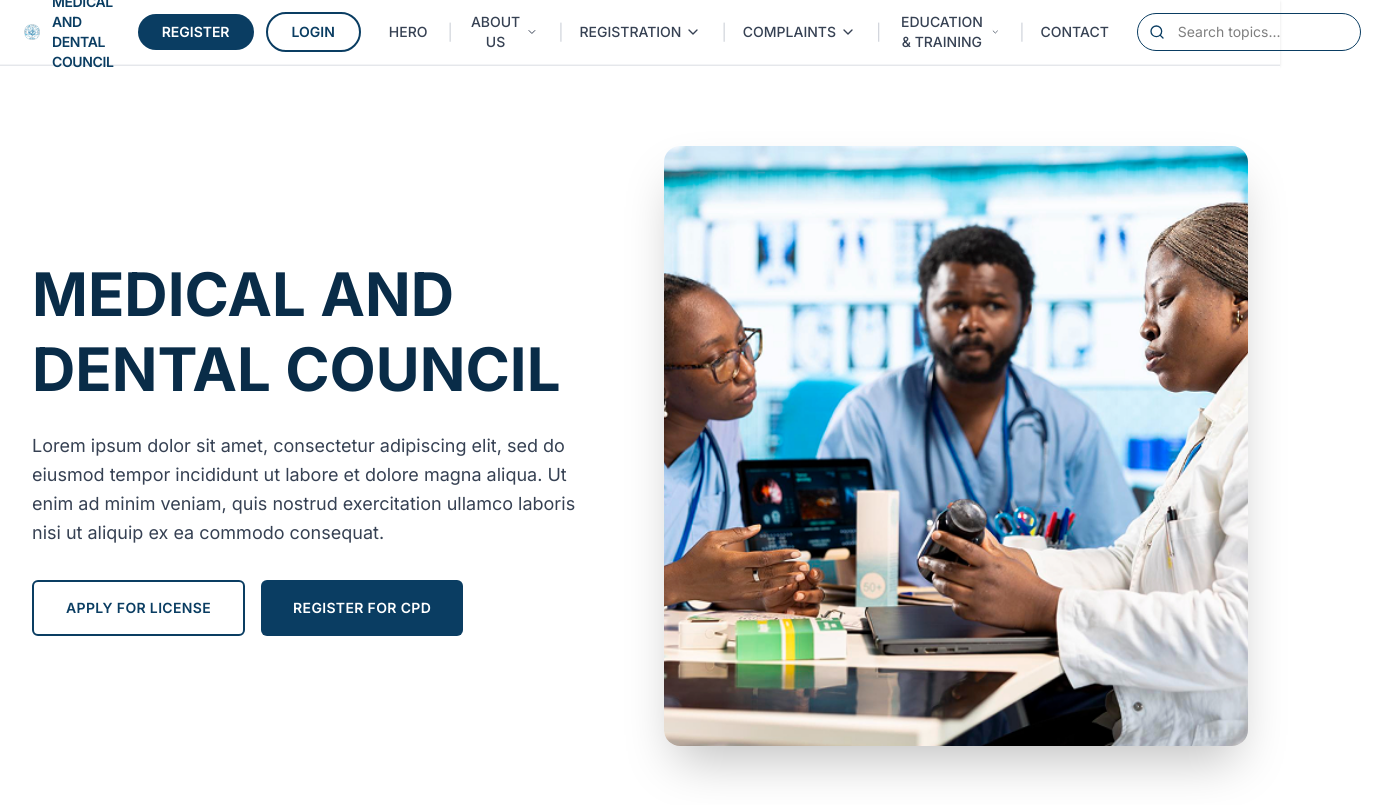
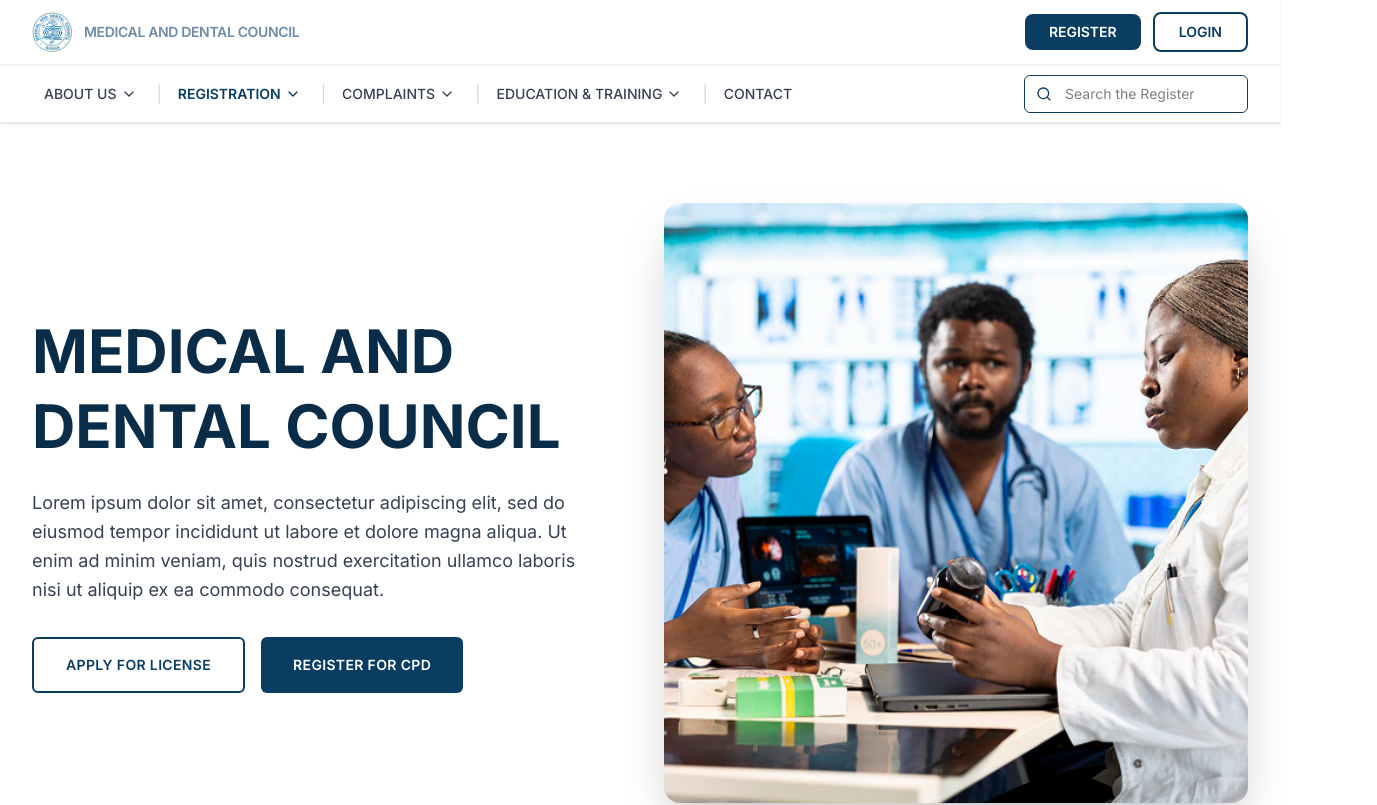
Before and after one commit to SummerHealthGH/mdc-landing-project, a Next.js app: page / in a window 1280 px wide. Shown: the top 805 px of the page, 1377 px wide, since content can reach past the window. Built offline with nearby package versions, Linux system fonts and the light colour scheme.

Commit message:
added responsiveness

```diff
--- a/app/globalComponents/Navigation.tsx
+++ b/app/globalComponents/Navigation.tsx
@@ -47,7 +47,6 @@ const Navigation = () => {
   };
 
   const navItems: NavItem[] = [
-    { label: "HERO", href: "#" },
     {
       label: "ABOUT US",
       hasDropdown: true,
@@ -65,41 +64,75 @@ const Navigation = () => {
     },
     {
       label: "EDUCATION & TRAINING",
+      href: "/EducationTrainingPage",
       hasDropdown: true,
       subItems: [
         {
           label: "Education",
           hasSubDropdown: true,
           subSubItems: [
-            { label: "Registration and Examinations", href: "#" },
-            { label: "PA Licentiate Exams", href: "#" },
-            { label: "Exams Visitation", href: "#" },
+            {
+              label: "Registration and Examinations",
+              href: "/EducationTrainingPage#registration-examinations",
+            },
+            {
+              label: "PA Licentiate Exams",
+              href: "/EducationTrainingPage#pa-licentiate-exams",
+            },
+            {
+              label: "Exams Visitation",
+              href: "/EducationTrainingPage#exams-visitation",
+            },
           ],
         },
         {
           label: "Housemanship / Internship",
           hasSubDropdown: true,
           subSubItems: [
-            { label: "Housemanship Medical and Dental Officers", href: "#" },
-            { label: "Internship PAs and CRAs", href: "#" },
+            {
+              label: "Housemanship Medical and Dental Officers",
+              href: "/EducationTrainingPage#housemanship-medical-dental",
+            },
+            {
+              label: "Internship PAs and CRAs",
+              href: "/EducationTrainingPage#internship-pas-cras",
+            },
           ],
         },
         {
           label: "CPD",
           hasSubDropdown: true,
           subSubItems: [
-            { label: "CPD Policies", href: "#" },
-            { label: "Accredited CPD Providers", href: "#" },
-            { label: "Accredited CPD Programs", href: "#" },
-            { label: "CPD Accredited Forms", href: "#" },
+            {
+              label: "CPD Policies",
+              href: "/EducationTrainingPage#cpd-policies",
+            },
+            {
+              label: "Accredited CPD Providers",
+              href: "/EducationTrainingPage#accredited-cpd-providers",
+            },
+            {
+              label: "Accredited CPD Programs",
+              href: "/EducationTrainingPage#accredited-cpd-programs",
+            },
+            {
+              label: "CPD Accredited Forms",
+              href: "/EducationTrainingPage#cpd-accredited-forms",
+            },
           ],
         },
         {
           label: "Accredited Training Institution",
           hasSubDropdown: true,
           subSubItems: [
-            { label: "Medical and Dental Training Schools", href: "#" },
-            { label: "PAs and CRA Training Schools", href: "#" },
+            {
+              label: "Medical and Dental Training Schools",
+              href: "/EducationTrainingPage#medical-dental-training-schools",
+            },
+            {
+              label: "PAs and CRA Training Schools",
+              href: "/EducationTrainingPage#pas-cra-training-schools",
+            },
           ],
         },
       ],
@@ -108,122 +141,42 @@ const Navigation = () => {
   ];
 
   return (
-    <div className="bg-white border-b border-gray-200 shadow-sm">
-      {/* Top Bar */}
+    <div className="bg-white border-b border-gray-200 shadow-sm sticky top-0 z-40">
+      {/* Top Bar with Logo and Register/Login Buttons - Responsive */}
       <div className="border-b border-gray-100">
-        <div className="max-w-7xl mx-auto px-6">
+        <div className="w-full px-4 sm:px-6 lg:px-8">
           <div className="flex items-center justify-between h-16">
-            {/* ✅ Logo */}
-            <div className="flex items-center space-x-3">
-              <div className="relative w-10 h-10">
+            {/* Left: Logo with Text */}
+            <div className="flex items-center space-x-2 sm:space-x-3 flex-shrink-0">
+              {/* Logo from images */}
+              <div className="relative w-10 h-10 flex-shrink-0">
                 <Image
                   src="/images/logo.png"
                   alt="Medical and Dental Council Logo"
                   fill
-                  className="object-contain rounded-lg"
+                  className="object-contain"
+                  priority
                 />
               </div>
-              <span className="text-sm font-semibold text-[#0A3D62] uppercase tracking-tight">
+              {/* Text next to logo - Hidden on very small screens */}
+              <span className="hidden sm:inline text-xs lg:text-sm font-semibold text-[#6B8BA8] uppercase tracking-tight whitespace-nowrap">
                 Medical and Dental Council
               </span>
             </div>
 
-            {/* ✅ Right Section */}
-            <div className="flex items-center space-x-4">
-              {/* Register & Login Buttons */}
-              <div className="hidden md:flex items-center space-x-3">
-                <button className="cursor-pointer px-6 py-2 bg-[#0A3D62] text-white text-sm font-semibold rounded-full hover:bg-[#092C48] transition-colors duration-200">
+            {/* Right: Register & Login Buttons - Hidden on Mobile */}
+            <div className="hidden lg:flex items-center space-x-2 lg:space-x-3 flex-shrink-0">
+              <button className="cursor-pointer px-4 lg:px-6 py-2 bg-[#0A3D62] text-white text-xs lg:text-sm font-semibold rounded-lg hover:bg-[#092C48] transition-colors duration-200">
                 REGISTER
               </button>
-                <button className="cursor-pointer px-6 py-2 bg-white text-[#0A3D62] text-sm font-semibold border-2 border-[#0A3D62] rounded-full hover:bg-[#0A3D62] hover:text-white transition-all duration-200">
+              <button className="cursor-pointer px-4 lg:px-6 py-2 bg-white text-[#0A3D62] text-xs lg:text-sm font-semibold border-2 border-[#0A3D62] rounded-lg hover:bg-[#0A3D62] hover:text-white transition-all duration-200">
                 LOGIN
               </button>
             </div>
 
-              {/* Navigation Links */}
-              <div className="hidden md:flex items-center space-x-1">
-                {navItems.map((item, index) => (
-                  <React.Fragment key={item.label}>
-                    {index > 0 && <span className="text-gray-300 mx-1">|</span>}
+            {/* Hamburger for Mobile/Tablet */}
             <button
-                      onMouseEnter={() =>
-                        item.hasDropdown && setActiveDropdown(item.label)
-                      }
-                      onMouseLeave={() => setActiveDropdown(null)}
-                      className="cursor-pointer relative px-3 py-2 text-sm font-medium text-gray-700 hover:text-[#0A3D62] transition-colors duration-200 flex items-center group"
-                    >
-                      {item.label}
-                      {item.hasDropdown && (
-                        <ChevronDown className="ml-1 w-4 h-4 transition-transform group-hover:rotate-180 duration-200" />
-                      )}
-
-                      {/* Dropdown Menu */}
-                      {item.hasDropdown && activeDropdown === item.label && (
-                        <div className="absolute top-full left-0 mt-2 min-w-max bg-white border border-gray-200 rounded-lg shadow-lg py-2 z-50">
-                          {item.subItems?.map((subItem, subIndex) => (
-                            <div
-                              key={subIndex}
-                              className="relative group"
-                              onMouseEnter={() =>
-                                setActiveSubDropdown(subItem.label)
-                              }
-                              onMouseLeave={() => setActiveSubDropdown(null)}
-                            >
-                              {subItem.hasSubDropdown &&
-                              subItem.subSubItems ? (
-                                <div className="flex items-center justify-between px-4 py-2 text-sm text-gray-700 hover:bg-[#0A3D62] hover:text-white cursor-pointer transition-colors duration-200">
-                                  <span>{subItem.label}</span>
-                                  <ChevronDown className="w-4 h-4 ml-2" />
-                                </div>
-                              ) : (
-                                <Link
-                                  href={subItem.href || "#"}
-                                  className="block px-4 py-2 text-sm text-gray-700 hover:bg-[#0A3D62] hover:text-white transition-colors duration-200 no-underline"
-                                >
-                                  {subItem.label}
-                                </Link>
-                              )}
-
-                              {/* Sub-sub dropdown */}
-                              {subItem.hasSubDropdown &&
-                                subItem.subSubItems &&
-                                activeSubDropdown === subItem.label && (
-                                  <div className="absolute left-full top-0 mt-0 w-64 bg-white border border-gray-200 rounded-lg shadow-lg py-2 z-50">
-                                    {subItem.subSubItems.map(
-                                      (subSubItem, subSubIndex) => (
-                                        <Link
-                                          key={subSubIndex}
-                                          href={subSubItem.href}
-                                          className="block px-4 py-2 text-sm text-gray-700 hover:bg-[#0A3D62] hover:text-white transition-colors duration-200 no-underline text-left"
-                                        >
-                                          {subSubItem.label}
-                                        </Link>
-                                      )
-                                    )}
-                                  </div>
-                                )}
-                            </div>
-                          ))}
-                        </div>
-                      )}
-                    </button>
-                  </React.Fragment>
-                ))}
-              </div>
-
-              {/* Search Bar */}
-              <div className="hidden md:block relative">
-                <input
-                  type="text"
-                  placeholder="Search topics..."
-                  className="pl-10 pr-4 py-2 w-56 text-sm border border-[#0A3D62] rounded-full focus:outline-none focus:ring-2 focus:ring-[#0A3D62]/30 focus:border-[#0A3D62]"
-                />
-                <Search className="absolute left-3 top-1/2 transform -translate-y-1/2 w-4 h-4 text-[#0A3D62]" />
-              </div>
-
-              {/* Hamburger for Mobile */}
-              <button
-                className="cursor-pointer md:hidden ml-2 p-2 rounded-full border border-gray-200"
+              className="lg:hidden p-2 rounded-lg border border-gray-300 hover:bg-gray-50 transition-colors"
               onClick={() => setMobileOpen(!mobileOpen)}
               aria-label="Open menu"
             >
@@ -244,20 +197,111 @@ const Navigation = () => {
           </div>
         </div>
       </div>
+
+      {/* Main Menu and Search Bar - Desktop Only */}
+      <div className="hidden lg:block border-t border-gray-100">
+        <div className="w-full px-8">
+          <div className="flex items-center justify-between h-14">
+            {/* Navigation Links */}
+            <div className="flex items-center space-x-1">
+              {navItems.map((item, index) => (
+                <React.Fragment key={item.label}>
+                  {index > 0 && <span className="text-gray-300 mx-1">|</span>}
+                  <button
+                    onMouseEnter={() =>
+                      item.hasDropdown && setActiveDropdown(item.label)
+                    }
+                    onMouseLeave={() => setActiveDropdown(null)}
+                    className={`cursor-pointer relative px-3 py-2 text-sm font-medium transition-colors duration-200 flex items-center group whitespace-nowrap ${
+                      item.label === "REGISTRATION"
+                        ? "text-[#0A3D62] font-semibold"
+                        : "text-gray-700 hover:text-[#0A3D62]"
+                    }`}
+                  >
+                    {item.label}
+                    {item.hasDropdown && (
+                      <ChevronDown className="ml-1 w-4 h-4 transition-transform group-hover:rotate-180 duration-200" />
+                    )}
+
+                    {/* Dropdown Menu */}
+                    {item.hasDropdown && activeDropdown === item.label && (
+                      <div className="absolute top-full left-0 mt-2 min-w-max bg-white border border-gray-200 rounded-lg shadow-lg py-2 z-50">
+                        {item.subItems?.map((subItem, subIndex) => (
+                          <div
+                            key={subIndex}
+                            className="relative group"
+                            onMouseEnter={() =>
+                              setActiveSubDropdown(subItem.label)
+                            }
+                            onMouseLeave={() => setActiveSubDropdown(null)}
+                          >
+                            {subItem.hasSubDropdown && subItem.subSubItems ? (
+                              <div className="flex items-center justify-between px-4 py-2 text-sm text-gray-700 hover:bg-[#0A3D62] hover:text-white cursor-pointer transition-colors duration-200">
+                                <span>{subItem.label}</span>
+                                <ChevronDown className="w-4 h-4 ml-2" />
+                              </div>
+                            ) : (
+                              <Link
+                                href={subItem.href || "#"}
+                                className="block px-4 py-2 text-sm text-gray-700 hover:bg-[#0A3D62] hover:text-white transition-colors duration-200 no-underline"
+                              >
+                                {subItem.label}
+                              </Link>
+                            )}
+
+                            {/* Sub-sub dropdown */}
+                            {subItem.hasSubDropdown &&
+                              subItem.subSubItems &&
+                              activeSubDropdown === subItem.label && (
+                                <div className="absolute left-full top-0 mt-0 w-80 bg-white border border-gray-200 rounded-lg shadow-lg py-2 z-50">
+                                  {subItem.subSubItems.map(
+                                    (subSubItem, subSubIndex) => (
+                                      <Link
+                                        key={subSubIndex}
+                                        href={subSubItem.href}
+                                        className="block px-4 py-2 text-sm text-gray-700 hover:bg-[#0A3D62] hover:text-white transition-colors duration-200 no-underline text-left break-words"
+                                      >
+                                        {subSubItem.label}
+                                      </Link>
+                                    )
+                                  )}
+                                </div>
+                              )}
+                          </div>
+                        ))}
+                      </div>
+                    )}
+                  </button>
+                </React.Fragment>
+              ))}
             </div>
 
-      {/* ✅ Mobile Drawer */}
+            {/* Search Bar */}
+            <div className="hidden lg:block relative ml-4 flex-shrink-0">
+              <input
+                type="text"
+                placeholder="Search the Register"
+                className="pl-10 pr-4 py-2 w-48 xl:w-56 text-sm border border-[#0A3D62] rounded-md focus:outline-none focus:ring-2 focus:ring-[#0A3D62]/30 focus:border-[#0A3D62]"
+              />
+              <Search className="absolute left-3 top-1/2 transform -translate-y-1/2 w-4 h-4 text-[#0A3D62]" />
+            </div>
+          </div>
+        </div>
+      </div>
+
+      {/* Mobile/Tablet Drawer - Fully Responsive */}
       {mobileOpen && (
         <div
-          className="md:hidden fixed inset-0 z-50 bg-black/40"
+          className="lg:hidden fixed inset-0 z-50 bg-black/40"
           onClick={() => setMobileOpen(false)}
         >
           <nav
-            className="absolute top-0 left-0 w-64 h-full bg-white shadow-lg p-6 flex flex-col gap-4"
+            className="absolute top-0 left-0 w-full sm:w-80 h-full bg-white shadow-lg p-4 sm:p-6 flex flex-col gap-4 overflow-y-auto"
             onClick={(e) => e.stopPropagation()}
           >
+            {/* Close Button */}
             <button
-              className="cursor-pointer self-end mb-4 p-2"
+              className="cursor-pointer self-end p-2 mb-2 hover:bg-gray-100 rounded-lg transition-colors"
               onClick={() => setMobileOpen(false)}
               aria-label="Close menu"
             >
@@ -275,12 +319,24 @@ const Navigation = () => {
               </svg>
             </button>
 
+            {/* Mobile Register & Login Buttons */}
+            <div className="flex flex-col gap-2 mb-4 border-b border-gray-200 pb-4">
+              <button className="cursor-pointer w-full px-4 py-3 bg-[#0A3D62] text-white text-sm font-semibold rounded-lg hover:bg-[#092C48] transition-colors duration-200">
+                REGISTER
+              </button>
+              <button className="cursor-pointer w-full px-4 py-3 bg-white text-[#0A3D62] text-sm font-semibold border-2 border-[#0A3D62] rounded-lg hover:bg-[#0A3D62] hover:text-white transition-all duration-200">
+                LOGIN
+              </button>
+            </div>
+
+            {/* Mobile Navigation Items */}
             {navItems.map((item) => (
               <div key={item.label} className="flex flex-col">
                 {item.href && !item.hasDropdown ? (
                   <Link
                     href={item.href}
-                    className="text-left px-3 py-2 text-sm font-medium text-gray-700 hover:text-[#0A3D62] transition-colors duration-200 no-underline"
+                    className="text-left px-3 py-3 text-sm font-medium text-gray-700 hover:text-[#0A3D62] transition-colors duration-200 no-underline"
+                    onClick={() => setMobileOpen(false)}
                   >
                     {item.label}
                   </Link>
@@ -289,9 +345,13 @@ const Navigation = () => {
                     onClick={() =>
                       item.hasDropdown && toggleMobileExpand(item.label)
                     }
-                    className="text-left px-3 py-2 text-sm font-medium text-gray-700 hover:text-[#0A3D62] transition-colors duration-200 flex items-center justify-between w-full"
+                    className={`text-left px-3 py-3 text-sm font-medium transition-colors duration-200 flex items-center justify-between w-full rounded-lg hover:bg-gray-50 ${
+                      item.label === "REGISTRATION"
+                        ? "text-[#0A3D62] font-semibold"
+                        : "text-gray-700 hover:text-[#0A3D62]"
+                    }`}
                   >
-                    {item.label}
+                    <span>{item.label}</span>
                     {item.hasDropdown && (
                       <ChevronDown
                         className={`w-4 h-4 transition-transform duration-200 ${
@@ -304,10 +364,11 @@ const Navigation = () => {
                   </button>
                 )}
 
+                {/* Mobile Submenu */}
                 {item.hasDropdown &&
                   item.subItems &&
                   mobileExpandedItems.has(item.label) && (
-                    <div className="pl-4 flex flex-col gap-2 mt-2 border-l-2 border-gray-200">
+                    <div className="pl-4 flex flex-col gap-2 mt-2 border-l-2 border-[#0A3D62]/20">
                       {item.subItems.map((subItem, subIndex) => (
                         <div key={subIndex}>
                           <button
@@ -317,9 +378,9 @@ const Navigation = () => {
                                 `${item.label}-${subItem.label}`
                               )
                             }
-                            className="text-left px-3 py-1 text-xs font-medium text-gray-600 hover:text-[#0A3D62] transition-colors duration-200 flex items-center justify-between w-full"
+                            className="text-left px-3 py-2 text-xs font-medium text-gray-600 hover:text-[#0A3D62] transition-colors duration-200 flex items-center justify-between w-full rounded"
                           >
-                            {subItem.label}
+                            <span>{subItem.label}</span>
                             {subItem.hasSubDropdown && (
                               <ChevronDown
                                 className={`w-3 h-3 transition-transform duration-200 ${
@@ -333,18 +394,20 @@ const Navigation = () => {
                             )}
                           </button>
 
+                          {/* Sub-submenu */}
                           {subItem.hasSubDropdown &&
                             subItem.subSubItems &&
                             mobileExpandedItems.has(
                               `${item.label}-${subItem.label}`
                             ) && (
-                              <div className="pl-4 flex flex-col gap-1 mt-1 border-l-2 border-gray-100">
+                              <div className="pl-4 flex flex-col gap-1 mt-1 border-l-2 border-gray-200">
                                 {subItem.subSubItems.map(
                                   (subSubItem, subSubIndex) => (
                                     <Link
                                       key={subSubIndex}
                                       href={subSubItem.href}
-                                      className="block px-3 py-1 text-xs text-gray-600 hover:text-[#0A3D62] transition-colors duration-200 no-underline"
+                                      className="block px-3 py-1 text-xs text-gray-600 hover:text-[#0A3D62] transition-colors duration-200 no-underline rounded"
+                                      onClick={() => setMobileOpen(false)}
                                     >
                                       {subSubItem.label}
                                     </Link>
@@ -359,10 +422,11 @@ const Navigation = () => {
               </div>
             ))}
 
-            <div className="mt-6 relative">
+            {/* Mobile Search Bar */}
+            <div className="mt-6 relative border-t border-gray-200 pt-4">
               <input
                 type="text"
-                placeholder="Search topics..."
+                placeholder="Search the Register"
                 className="pl-10 pr-4 py-2 w-full text-sm border border-[#0A3D62] rounded-full focus:outline-none focus:ring-2 focus:ring-[#0A3D62]/30 focus:border-[#0A3D62]"
               />
               <Search className="absolute left-3 top-1/2 transform -translate-y-1/2 w-4 h-4 text-[#0A3D62]" />
```
Also changed, not shown: app/EducationTrainingPage/page.tsx (added). Lines whose indentation alone changed are shown as unchanged.
